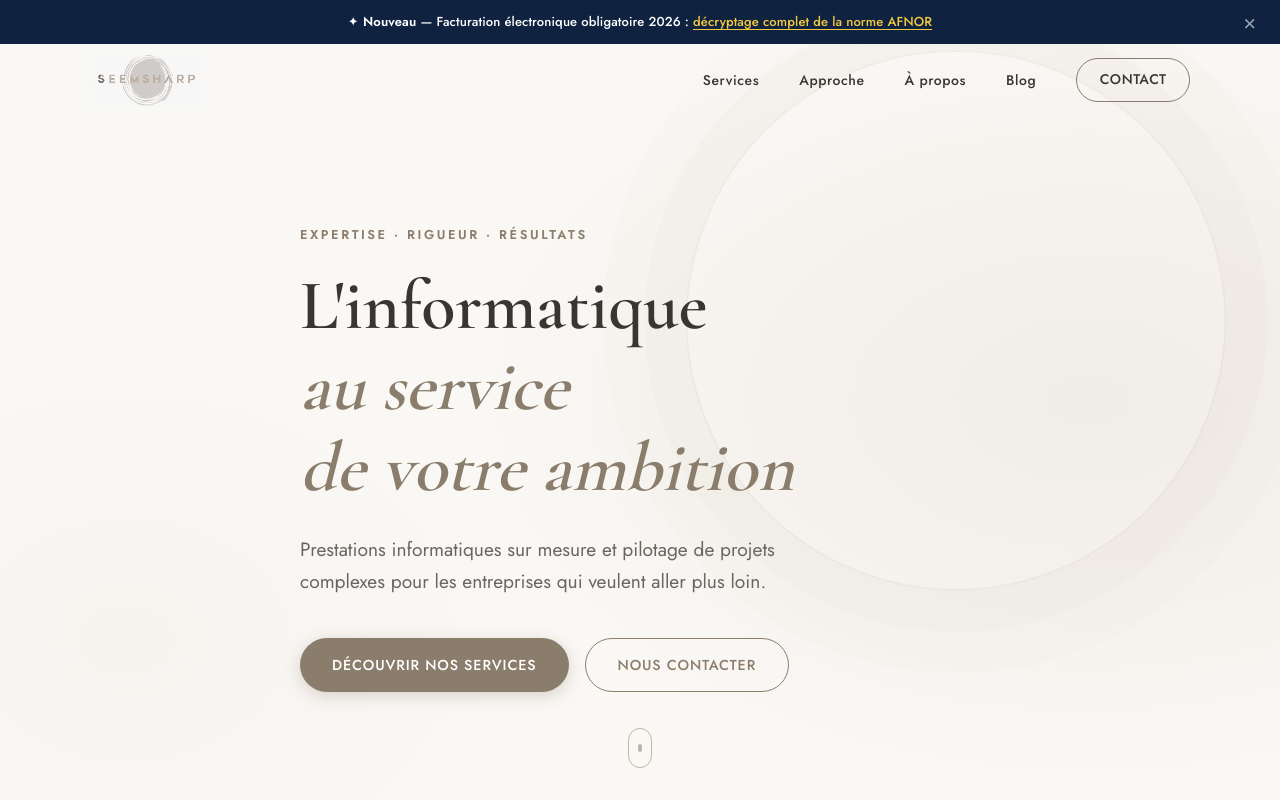
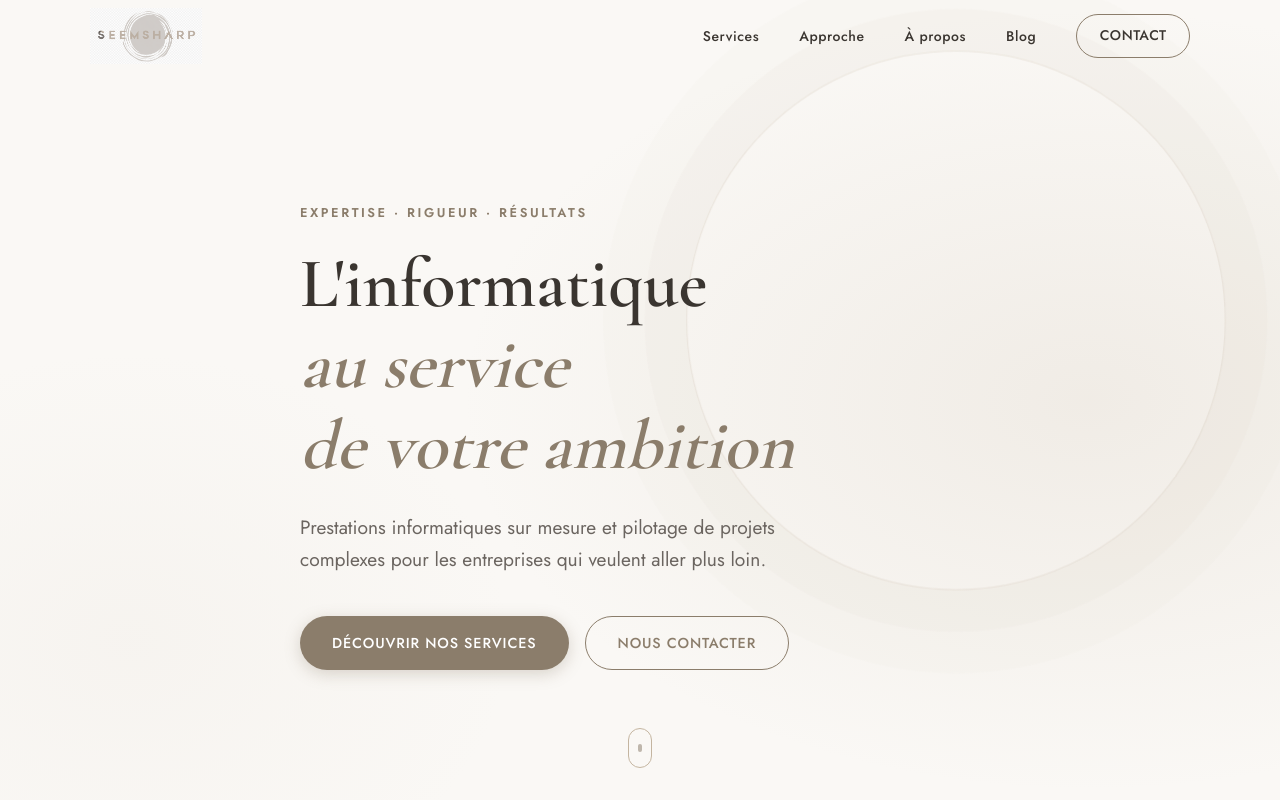
Before and after one commit to seemsharp/seemsharp-website, a plain HTML site: page public/index.html in a window 1280 px wide. Shown: the top 800 px of the page. Drawn offline with nearby package versions, Linux system fonts and the light colour scheme.

Commit message:
fix: suppression complète du bandeau d'annonce sur tout le site
- Suppression du HTML .announcement-bar sur index, blog/index et les 3 articles
- Suppression du CSS .announcement-bar dans style.css
- --banner-h remis à 0px (valeur globale)

Co-Authored-By: Claude Sonnet 4.6 <noreply@anthropic.com>

```diff
--- a/public/css/style.css
+++ b/public/css/style.css
@@ -40,7 +40,7 @@
   --container: 1180px;
   --gutter: clamp(1.25rem, 4vw, 2.5rem);
   --header-h: 72px;
-  --banner-h: 44px;
+  --banner-h: 0px;
 }
 
 /* ─── Reset ─── */
@@ -163,32 +163,6 @@ p { color: var(--clr-text-m); }
   box-shadow: var(--shadow-sm);
 }
 
-/* ── Announcement bar ── */
-.announcement-bar {
-  position: fixed;
-  top: 0; left: 0; right: 0;
-  z-index: 101;
-  height: var(--banner-h);
-  background: #0F2340;
-  color: #fff;
-  display: flex;
-  align-items: center;
-  justify-content: center;
-  font-size: .8125rem;
-  font-weight: 500;
-  letter-spacing: .01em;
-  padding: 0 3rem;
-  text-align: center;
-}
-.announcement-bar a { color: #F5C842; text-decoration: underline; text-underline-offset: 3px; }
-.announcement-bar a:hover { color: #fff; }
-.bar-dismiss {
-  position: absolute; right: 1rem;
-  color: rgba(255,255,255,.6); font-size: 1.3rem; line-height: 1;
-  cursor: pointer; padding: .2rem .5rem;
-  background: none; border: none; font-family: inherit;
-}
-.bar-dismiss:hover { color: #fff; }
 .header-inner {
   display: flex;
   align-items: center;
--- a/public/index.html
+++ b/public/index.html
@@ -29,15 +29,7 @@
   <!-- Cloudflare Turnstile -->
   <script src="https://challenges.cloudflare.com/turnstile/v0/api.js" async defer></script>
 </head>
-<body>
-
-  <!-- ═══════════════════════════ ANNOUNCEMENT BAR ═══════════════════════════ -->
-  <div class="announcement-bar" id="announcement-bar" role="note">
-    <span>✦ <strong>Nouveau</strong> — Facturation électronique obligatoire 2026 : <a href="blog/facturation-electronique-norme-afnor.html">décryptage complet de la norme AFNOR</a></span>
-    <button class="bar-dismiss" onclick="(function(){document.getElementById('announcement-bar').style.display='none';document.documentElement.style.setProperty('--banner-h','0px');})()" aria-label="Fermer">×</button>
-  </div>
-
-  <!-- ═══════════════════════════ HEADER ═══════════════════════════ -->
+<body>  <!-- ═══════════════════════════ HEADER ═══════════════════════════ -->
   <header id="header">
     <div class="container header-inner">
       <a href="#hero" class="logo-link">
```
Also changed, not shown: public/blog/5-erreurs-gestion-projet-it.html (+1 -9 lines), public/blog/facturation-electronique-norme-afnor.html (+0 -1 lines), public/blog/index.html (+1 -9 lines), public/blog/transformation-digitale-pme.html (+1 -9 lines).
